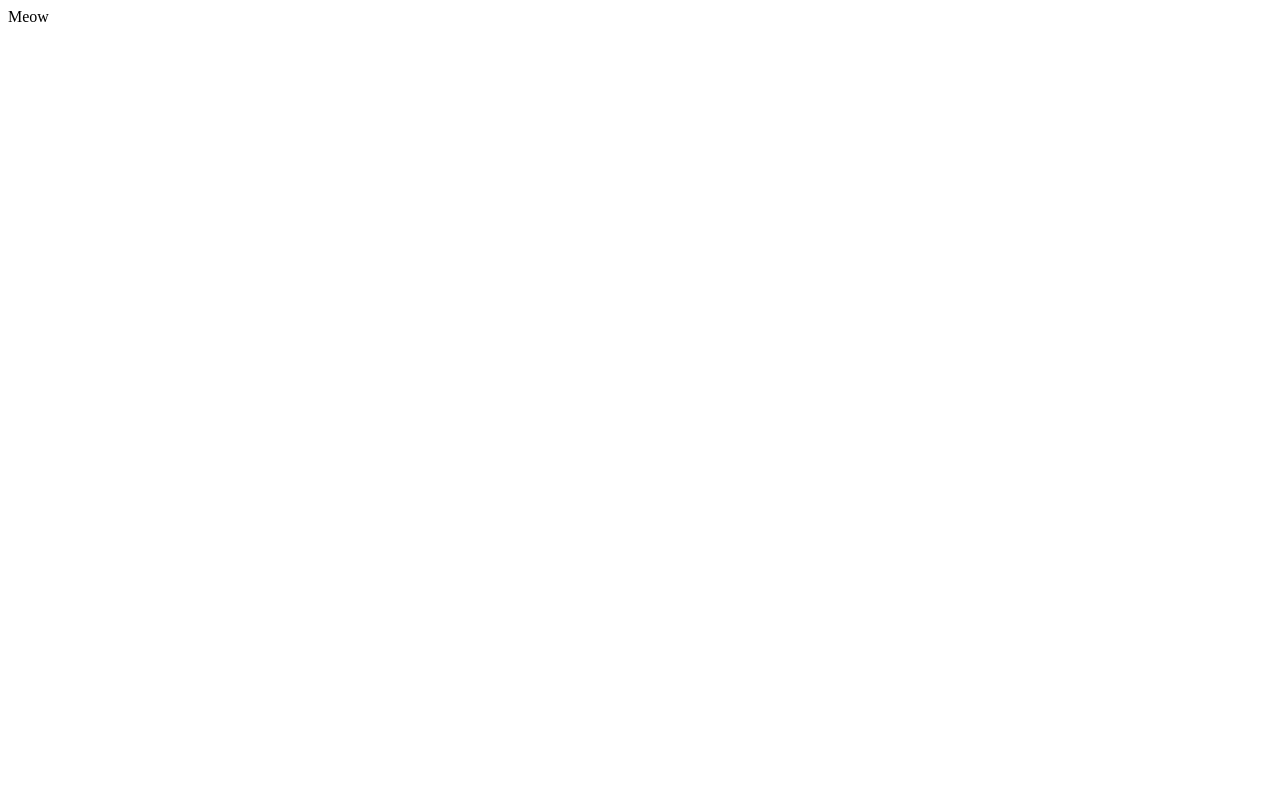
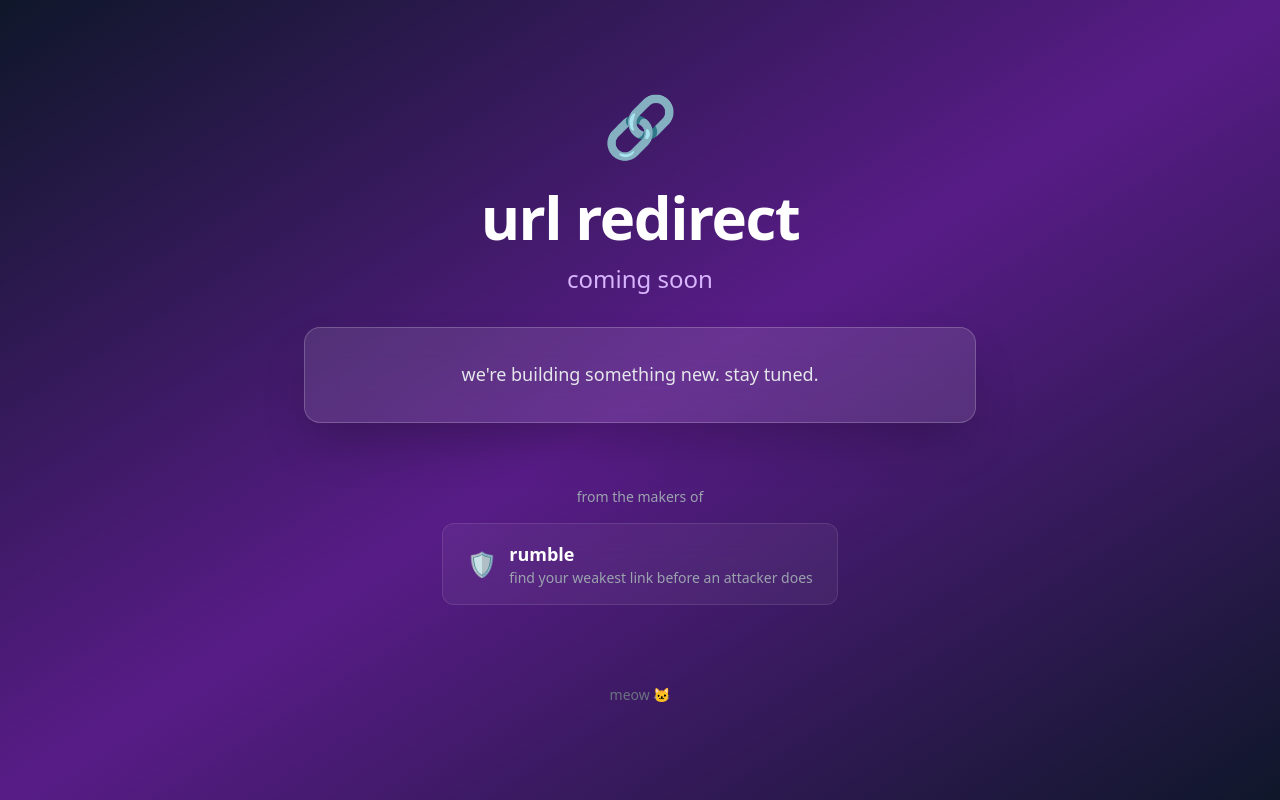
Before and after one commit to url-redirect/url-redirect.github.io, a plain HTML site: page index.html in a window 1280 px wide. Drawn offline with nearby package versions, Linux system fonts and the light colour scheme.

Commit message:
add tailwind placeholder page with rumble branding

```diff
--- a/index.html
+++ b/index.html
@@ -1 +1,64 @@
-Meow
+<!DOCTYPE html>
+<html lang="en">
+<head>
+    <meta charset="UTF-8">
+    <meta name="viewport" content="width=device-width, initial-scale=1.0">
+    <title>url redirect - coming soon</title>
+    <script src="https://cdn.tailwindcss.com"></script>
+</head>
+<body class="bg-gradient-to-br from-slate-900 via-purple-900 to-slate-900 min-h-screen flex items-center justify-center p-4">
+    <div class="max-w-2xl w-full">
+        <div class="text-center space-y-8">
+            <!-- Logo/Icon -->
+            <div class="text-6xl">🔗</div>
+
+            <!-- Main Heading -->
+            <div class="space-y-4">
+                <h1 class="text-5xl md:text-6xl font-bold text-white tracking-tight">
+                    url redirect
+                </h1>
+                <p class="text-xl md:text-2xl text-purple-300">
+                    coming soon
+                </p>
+            </div>
+
+            <!-- Description -->
+            <div class="bg-white/10 backdrop-blur-lg rounded-2xl p-8 border border-white/20 shadow-2xl">
+                <p class="text-lg text-gray-200 leading-relaxed">
+                    we're building something new. stay tuned.
+                </p>
+            </div>
+
+            <!-- Company Info -->
+            <div class="pt-8 space-y-4">
+                <p class="text-sm text-gray-400">
+                    from the makers of
+                </p>
+                <a href="https://makerumble.com" target="_blank" rel="noopener noreferrer"
+                   class="inline-block group">
+                    <div class="bg-white/5 hover:bg-white/10 backdrop-blur-lg rounded-xl px-6 py-4 border border-white/10 hover:border-white/20 transition-all duration-300">
+                        <div class="flex items-center gap-3">
+                            <span class="text-2xl">🛡️</span>
+                            <div class="text-left">
+                                <div class="text-lg font-semibold text-white group-hover:text-purple-300 transition-colors">
+                                    rumble
+                                </div>
+                                <div class="text-sm text-gray-400">
+                                    find your weakest link before an attacker does
+                                </div>
+                            </div>
+                        </div>
+                    </div>
+                </a>
+            </div>
+
+            <!-- Footer -->
+            <div class="pt-12">
+                <p class="text-sm text-gray-500">
+                    meow 🐱
+                </p>
+            </div>
+        </div>
+    </div>
+</body>
+</html>
```
